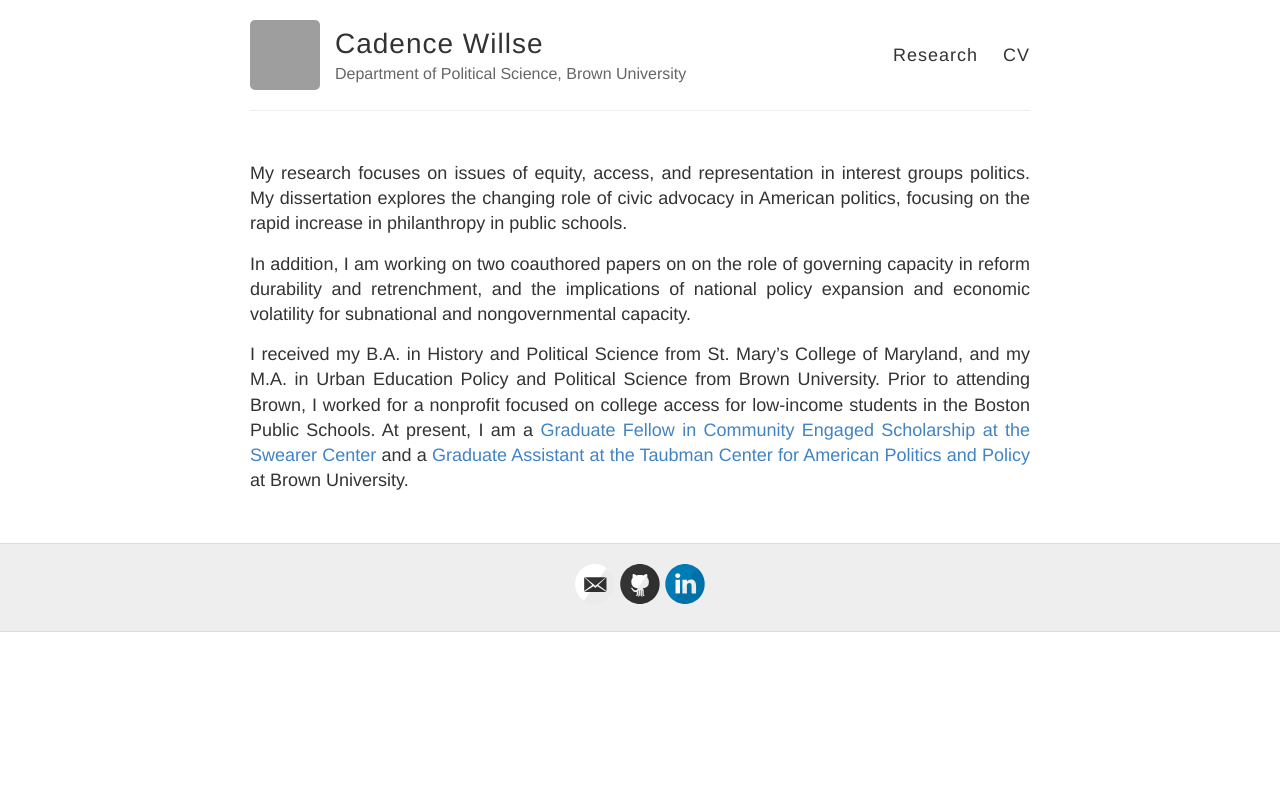
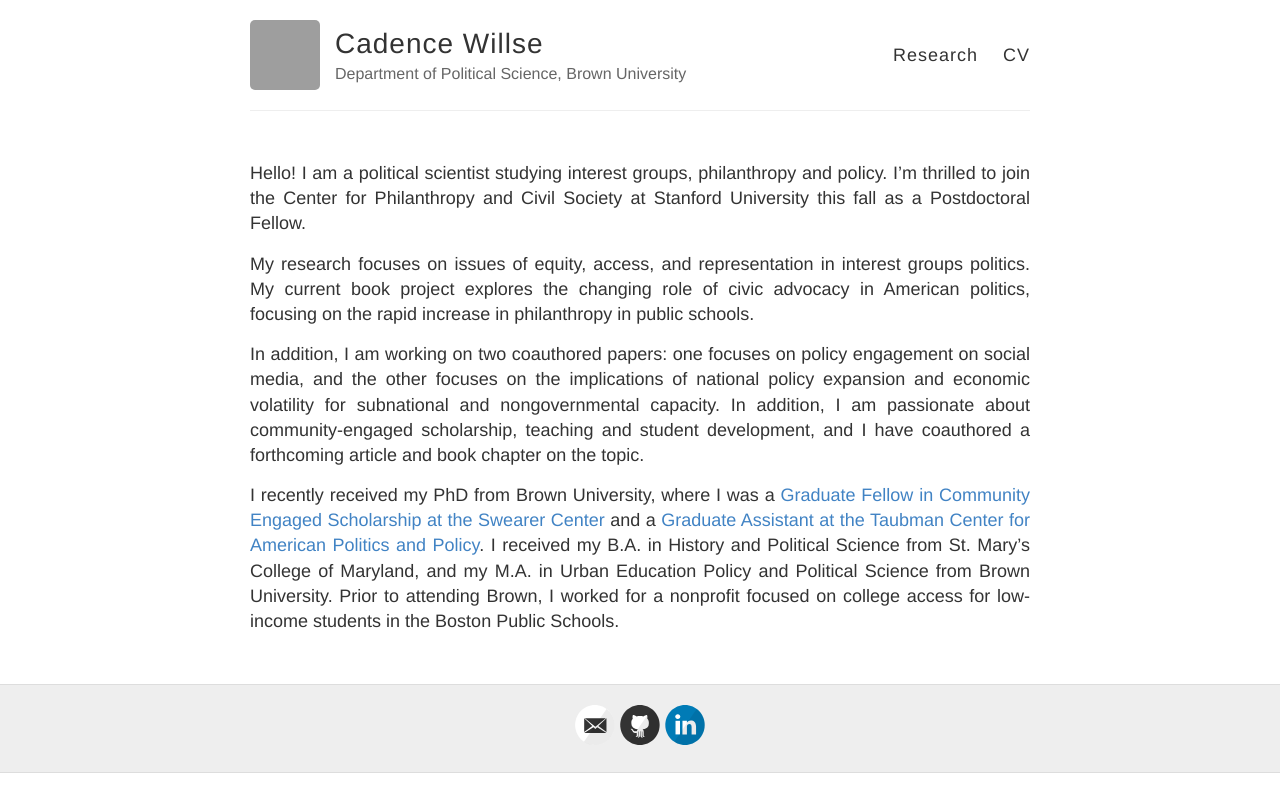
Before and after one commit to cadencewillse/cadencewillse.github.io, a Jekyll site: the page built from index.md, in a window 1280 px wide. Shown: the top 812 px of the page. Built offline with Jekyll 4.4.1, drawn with Linux system fonts in a browser that asks for light colours; grey boxes are pictures that could not be loaded.

Commit message:
Update index.md

```diff
--- a/index.md
+++ b/index.md
@@ -2,9 +2,10 @@
 layout: default
 ---
 
+Hello! I am a political scientist studying interest groups, philanthropy and policy. I'm thrilled to join the Center for Philanthropy and Civil Society at Stanford University this fall as a Postdoctoral Fellow.
 
-My research focuses on issues of equity, access, and representation in interest groups politics.  My dissertation explores the changing role of civic advocacy in American politics, focusing on the rapid increase in philanthropy in public schools.
+My research focuses on issues of equity, access, and representation in interest groups politics.  My current book project explores the changing role of civic advocacy in American politics, focusing on the rapid increase in philanthropy in public schools.
 
-In addition, I am working on two coauthored papers on on the role of governing capacity in reform durability and retrenchment, and the implications of national policy expansion and economic volatility for subnational and nongovernmental capacity.
+In addition, I am working on two coauthored papers: one focuses on policy engagement on social media, and the other focuses on the implications of national policy expansion and economic volatility for subnational and nongovernmental capacity.  In addition, I am passionate about community-engaged scholarship, teaching and student development, and I have coauthored a forthcoming article and book chapter on the topic.
 
-I received my B.A. in History and Political Science from St. Mary's College of Maryland, and my M.A. in Urban Education Policy and Political Science from Brown University.  Prior to attending Brown, I worked for a nonprofit focused on college access for low-income students in the Boston Public Schools. At present, I am a [Graduate Fellow in Community Engaged Scholarship at the Swearer Center](https://www.brown.edu/academics/college/swearer/people/graduate-fellows-assistants/cadence-willse) and a [Graduate Assistant at the Taubman Center for American Politics and Policy](https://watson.brown.edu/taubman/people/cadence-willse) at Brown University.
+I recently received my PhD from Brown University, where I was a [Graduate Fellow in Community Engaged Scholarship at the Swearer Center](https://www.brown.edu/academics/college/swearer/people/graduate-fellows-assistants/cadence-willse) and a [Graduate Assistant at the Taubman Center for American Politics and Policy](https://watson.brown.edu/taubman/people/cadence-willse). I received my B.A. in History and Political Science from St. Mary's College of Maryland, and my M.A. in Urban Education Policy and Political Science from Brown University.  Prior to attending Brown, I worked for a nonprofit focused on college access for low-income students in the Boston Public Schools.
```
